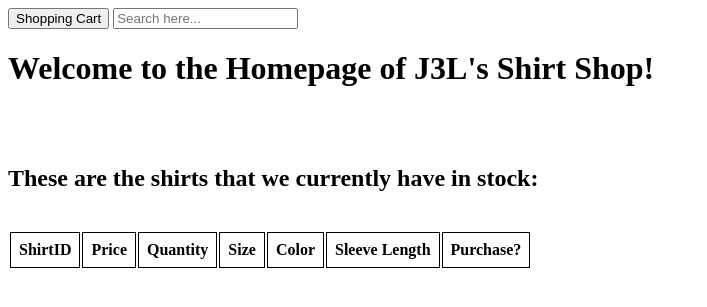
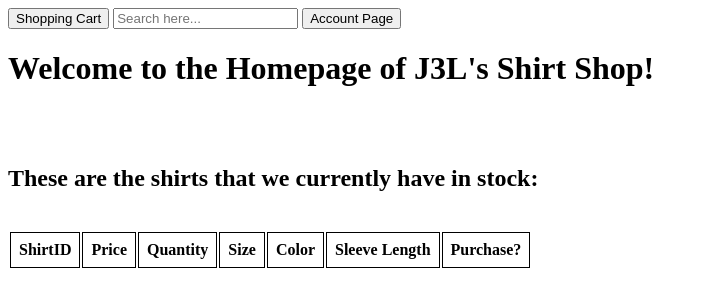
Before and after one commit to CreekmoreLa/DCSP-J3L-Inc.-Project-Fall2019, a PHP site: page /Homepage.php in a window 1280 px wide. Shown: the top 307 px of the page, without its empty margins (0-707 px from the left). Run offline with PHP 8.4, Linux system fonts and the light colour scheme; data that the repository does not hold is empty.

Commit message:
removed database.db

```diff
--- a/Homepage.php
+++ b/Homepage.php
@@ -24,6 +24,8 @@
     <input type="button" id="shopping_cart" onclick="document.location.href='Shopping_Cart.php'" value="Shopping Cart">
 
     <input type="text" id="search_bar" onkeyup="myFunction()" placeholder="Search here...">
+
+    <input type="button" id="account_page" onclick="document.location.href='account.php'" value="Account Page">
 
 
     <br> <h1> Welcome to the Homepage of J3L's Shirt Shop! </h1> <br>
--- a/Shopping_Cart.php
+++ b/Shopping_Cart.php
@@ -20,7 +20,9 @@
 </head>
 
 <body>
+
   <input type="button" id="home_page" onclick="document.location.href='Homepage.php'" value="Back to Homepage">
+  <input type="button" id="account_page" onclick="document.location.href='account.php'" value="Account Page">
 
 <?php
 
```
Also changed, not shown: database.db (deleted).
